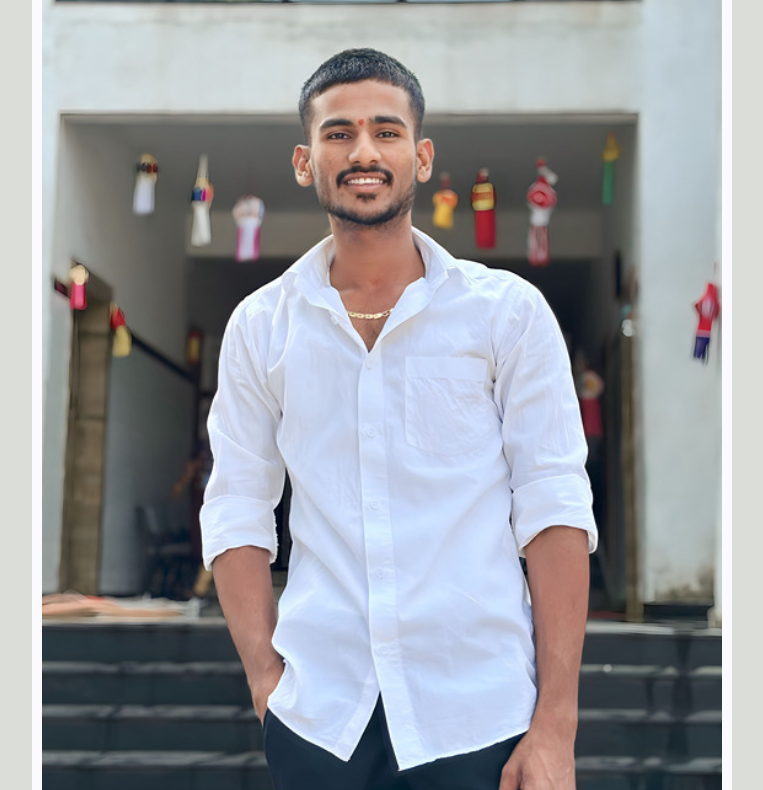
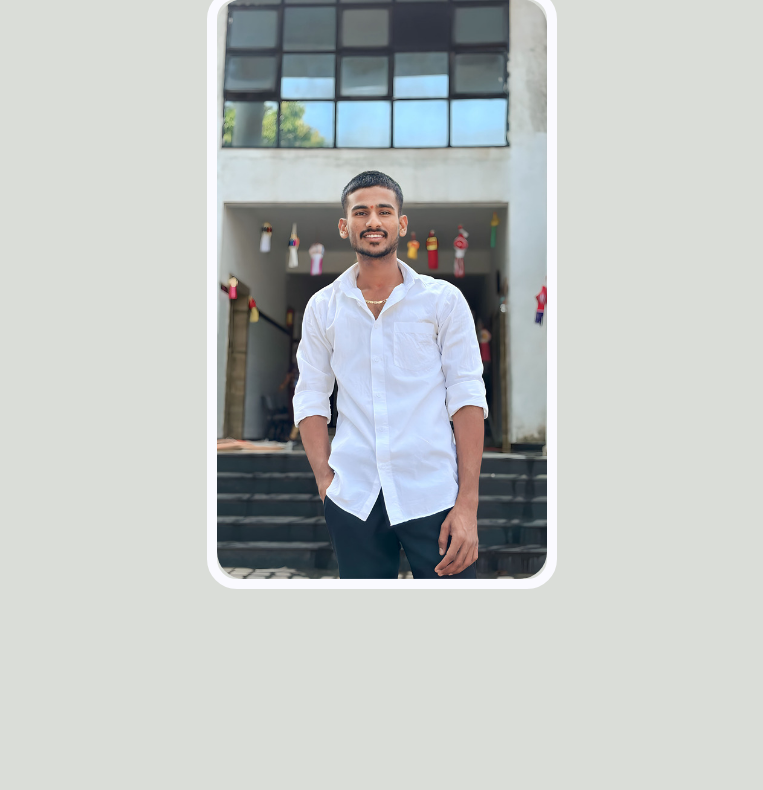
Before and after one commit to Titler69420/pawan_rathod, a plain HTML site: page index.html in a window 1280 px wide. Shown: the part 111-901 px from the top of the page, without its empty margins (258-1021 px from the left). After the commit the page ends 800 px from the top, so only its background shows below. Drawn offline with Linux system fonts and the light colour scheme.

Commit message:
Update style.css

```diff
--- a/style.css
+++ b/style.css
@@ -15,8 +15,8 @@ body{
 }
 
 #card{
-    width: 700px;
-    height: 1200px;
+    width: 350px;
+    height: 600px;
     border-radius: 10px;
     position: relative;
     overflow: hidden;
```
